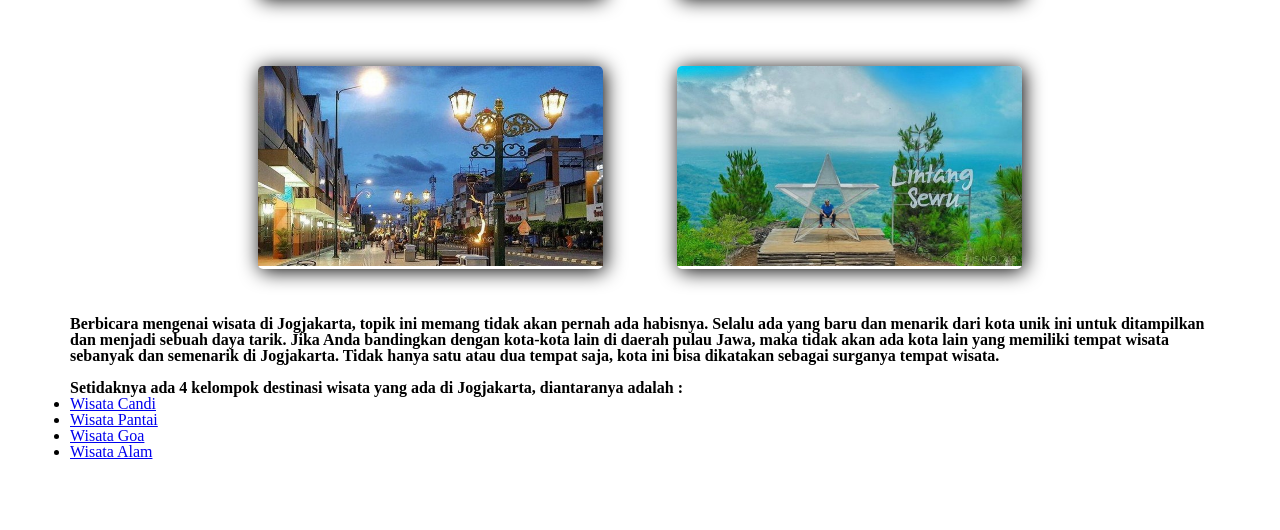
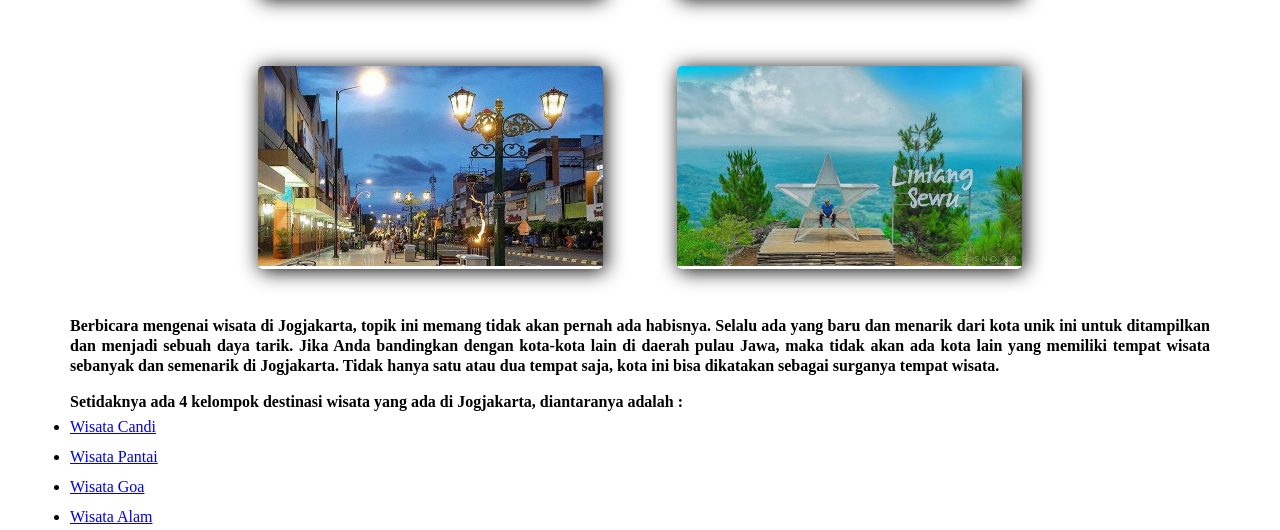
Before and after one commit to N-Latif/ceb-f25, a plain HTML site: page index.html in a window 1280 px wide. Shown: the part 1104-1634 px from the top of the page. Drawn offline with Linux system fonts and the light colour scheme; files whose address does not match are found by name.

Commit message:
Update stylesheet.css

```diff
--- a/css/stylesheet.css
+++ b/css/stylesheet.css
@@ -468,3 +468,12 @@ footer .footer-right {
   border-top-right-radius: 5px;
   border-top-left-radius: 5px;
  }
+
+.head h4 {
+  text-align: justify;
+  line-height: 20px;
+}
+
+li a {
+  line-height: 30px;
+}
```
